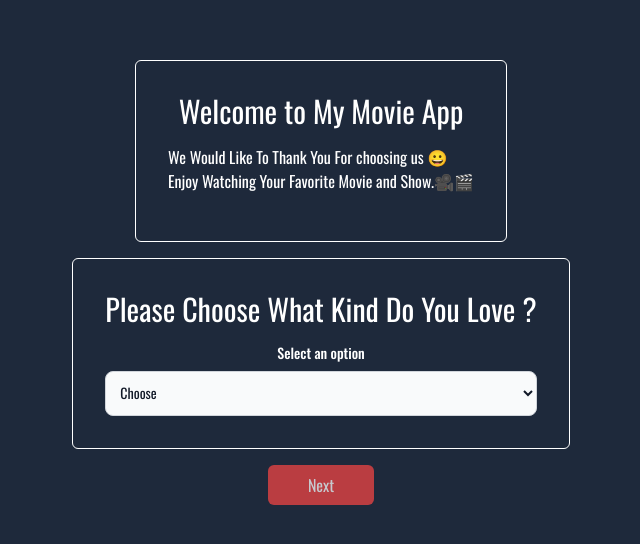
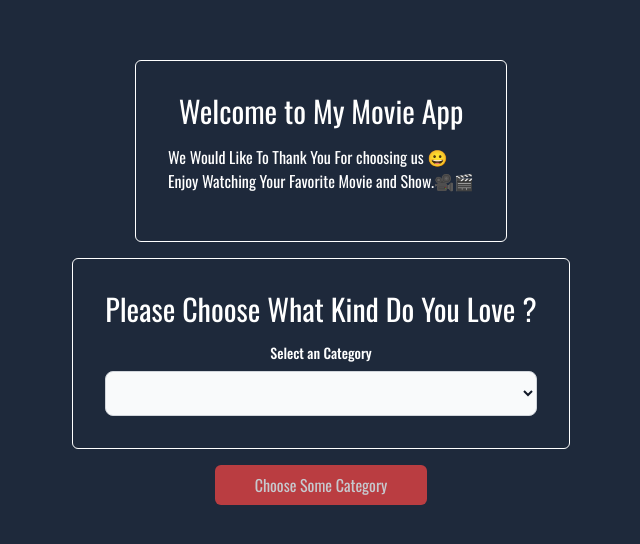
Before and after one commit to abdallahmmu/mymovie, a Next.js app: page / in a window 1280 px wide. Shown: the part 110-654 px from the top of the page, without its empty margins (319-959 px from the left). Built offline with nearby package versions, Linux system fonts and the light colour scheme.

Commit message:
fix:some issues and upgrade some logic

```diff
--- a/Components/Reusable/Banner.js
+++ b/Components/Reusable/Banner.js
@@ -17,13 +17,13 @@ function Banner({ title, phargraph, options, onQueryUpdate }) {
       {options && (
         <>
           <label className="block mb-2 text-sm font-medium text-base-900 dark:text-gray-400">
-            Select an option
+            Select an Category
           </label>
           <select
             onChange={(e) => onQueryUpdate(e.target.value)}
             className="bg-gray-50 border border-gray-300 text-gray-900 text-sm rounded-lg focus:ring-blue-500 focus:border-blue-500 block w-full p-2.5 "
           >
-            <option>Choose</option>
+            <option></option>
             {options.map((item, i) => {
               return (
                 <option key={i} value={item}>
@@ -38,4 +38,4 @@ function Banner({ title, phargraph, options, onQueryUpdate }) {
   );
 }
 
-export default Banner;
+export default React.memo(Banner);
--- a/Components/Reusable/MovieDetails.js
+++ b/Components/Reusable/MovieDetails.js
@@ -1,4 +1,4 @@
-import React, { useEffect, useState } from "react";
+import React, { useEffect, useReducer, useState } from "react";
 import Head from "next/head";
 import Image from "next/image";
 import { useRouter } from "next/router";
@@ -11,20 +11,17 @@ function MovieDetails() {
   const [video, setVideo] = useState(0);
   const newQuery = Object.keys(query); // convert the query to array to check if it a show or a movie
 
- console.log(newQuery);
+  const router = useRouter()
 
   useEffect(() => {
-    if (newQuery[0].includes('sh')) {
-      getAll(`show/${query.slug}`).then((data) => {
-        setOrigin(data.show);
-      });
-    } else {
       getAll(`movie/${query.slug}`).then((data) => {
+        if(data.error){
+          router.push('/')
+        }
         setOrigin(data.movie);
-      });
-    }
+      })
     document.title = "Enojy Watching🎬😀";
-  }, []);
+  }, [query,router]);
   return (
     <div className="max-w-5xl text-white ">
       {!origin && (
--- a/Components/Reusable/MovieLists.js
+++ b/Components/Reusable/MovieLists.js
@@ -2,11 +2,8 @@ import React from "react";
 import Image from "next/image";
 import Link from "next/link";
 
-import HomeButton from "./../../Components/Reusable/HomeButton";
 
-import { getAll } from "./../../utils/API_Calls";
-
-function MovieList({ titleDesc, data, loading,query }) {
+function MovieList({ titleDesc, data,query }) {
   return (
     <div className="max-w-5xl mx-auto text-white ">
       <div className="container mx-auto p-4 flex flex-col">
--- a/pages/index.js
+++ b/pages/index.js
@@ -1,4 +1,4 @@
-import React, { useMemo, useState,  } from "react";
+import React, { useCallback, useMemo, useState,  } from "react";
 import Head from "next/head";
 import Link from "next/link";
 
@@ -8,18 +8,16 @@ export default function Home() {
   const kind = useMemo(() => {
     return [
       "new-movies",
-      "shows",
       "movies/افلام انيميشن",
       "movies/افلام عربي",
-      "shows/مسلسلات عربي",
-      "shows/مسلسلات تركية",
-      "shows/مسلسلات اجنبية",
     ];
   }, []);
 
-  const updateQueryHandelar = (option) => {
+  const updateQueryHandelar = useCallback((option) => {
+
     setQuery((prev) => option);
-  };
+
+  },[]);
 
   const disable = () => (query === "" ? true : false);
 
@@ -48,7 +46,7 @@ export default function Home() {
                 disable() ? "cursor-no-drop opacity-75" : ""
               } bg-red-500 mb-4 py-2 px-10 rounded-md text-white `}
             >
-              Next
+              {query ? 'Search ' + query : 'Choose Some Category'}
             </button>
           </Link>
         </div>
--- a/pages/result/index.js
+++ b/pages/result/index.js
@@ -1,5 +1,5 @@
 import React, { useState, useEffect } from "react";
-import Head from 'next/head'
+import Head from "next/head";
 
 import HomeButton from "./../../Components/Reusable/HomeButton";
 import MovieList from "./../../Components/Reusable/MovieLists";
@@ -8,11 +8,9 @@ import { getAll } from "./../../utils/API_Calls";
 
 let init = false;
 function Result({ origins, query }) {
-  const x = origins[0].data; // x is the origins data
+  const movies = origins[0].data; // x is the origins data
   const [page, setPage] = useState(1); // for Page number
-  const [data, setData] = useState(x);
-
-
+  const [data, setData] = useState(movies);
   // fetch data from client site
 
   useEffect(() => {
@@ -29,8 +27,6 @@ function Result({ origins, query }) {
     });
   }, [page, query]);
 
-
-
   return (
     <div>
       <Head>
@@ -42,8 +38,6 @@ function Result({ origins, query }) {
         titleDesc="Thank You For Choosing Us 🙏 Enjoy Your Time 😀⏱"
         data={data}
         query={query}
-
-
       />
 
       <div className="max-w-6xl mx-auto text-center mb-8 text-white">
@@ -55,15 +49,15 @@ function Result({ origins, query }) {
             Back
           </button>
         )}
-       Page {page} of {origins[0].pages}
-
-{    page < origins[0].pages &&    <button
-          onClick={() => setPage((prev) => prev + 1)}
-          className="py-2 px-1 bg-sky-700 rounded-md hover:bg-sky-500 ml-2"
-        >
-          Next Page
-        </button>}
-
+        Page {page} of {origins[0].pages}
+        {page < origins[0].pages && (
+          <button
+            onClick={() => setPage((prev) => prev + 1)}
+            className="py-2 px-1 bg-sky-700 rounded-md hover:bg-sky-500 ml-2"
+          >
+            Next Page
+          </button>
+        )}
       </div>
     </div>
   );
```
Also changed, not shown: 1 other file (tests, documents, lock files or other folders).
